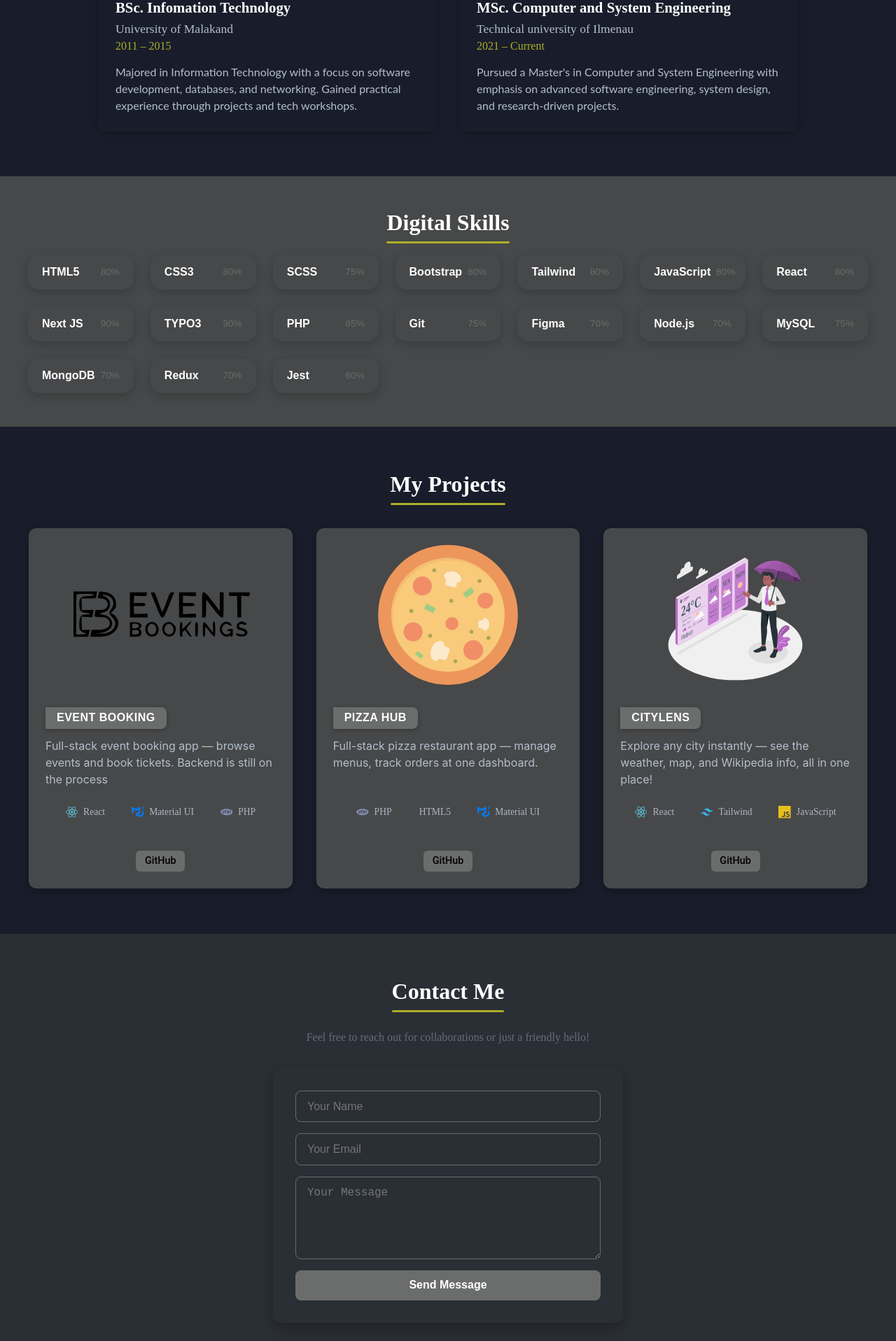
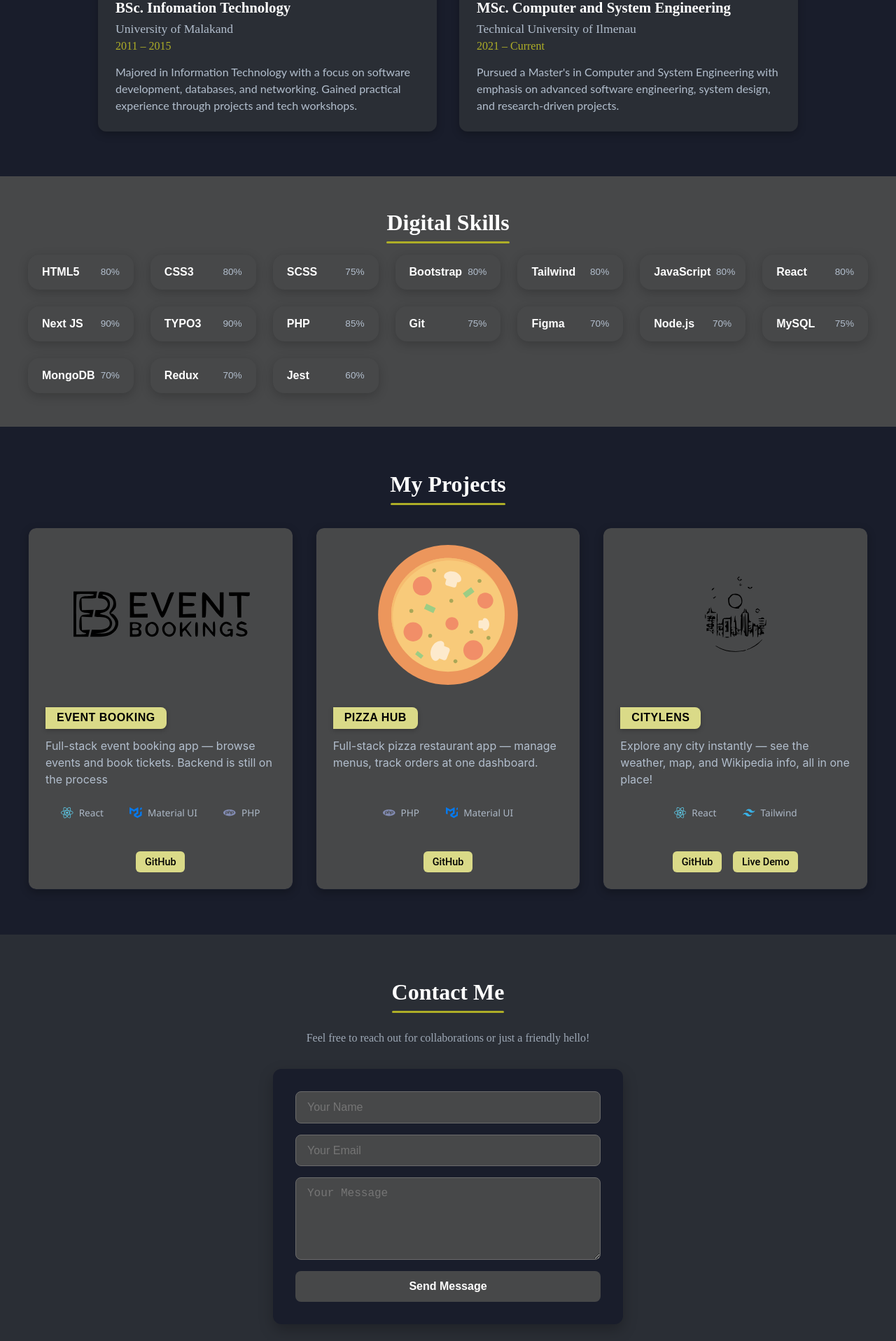
Before and after one commit to Nk6513/resume-app, a Next.js app: page / in a window 1280 px wide. Shown: the part 880-2797 px from the top of the page at 70% size. Built offline with nearby package versions, Linux system fonts and the light colour scheme.

Commit message:
Add extra styling to project cards and added a toggle button in the footer for smaller screens to enhance usability

```diff
--- a/app/page.js
+++ b/app/page.js
@@ -28,7 +28,7 @@ export default function Page() {
           <Projects />
           <Contact />
         </main>
-        <Footer />
+        <Footer toggleDiv = {<ToggleButton toggleClass={toggleClass} setToggleClass={setToggleClass} />}/>
       </div>
     </>
   );
--- a/components/About.js
+++ b/components/About.js
@@ -26,7 +26,7 @@ export default function About() {
             </span>
             , a full-stack web developer passionate about building modern and
             user-friendly web applications. I enjoy working with Next.js, React,
-            PHP and SCSS to craft beautiful, responsive designs.
+            PHP, Tailwind and SCSS to craft beautiful, responsive designs.
           </p>
           <div className="btn-con">
             <a href="/Resume.pdf" download="Resume.pdf" className="main-btn">
--- a/components/Contact.js
+++ b/components/Contact.js
@@ -26,7 +26,7 @@ export default function Contact() {
       });
 
       if (res.ok) {
-        alert("Your message has been sent!");
+        // alert("Your message has been sent!");
         setFormData({ name: "", email: "", message: "" });
       } else {
         alert("Failed to send message. Please try again.");
@@ -40,6 +40,10 @@ export default function Contact() {
     <section id="contact" className="contact-section">
       <h2>Contact Me</h2>
       <p>Feel free to reach out for collaborations or just a friendly hello!</p>
+
+      {/* <div className="form-success-message">
+        {res.ok && <p>Your message has been sent successfully.</p>}
+      </div> */}
 
       <form className="contact-form" onSubmit={handleSubmit}>
         <input
--- a/components/Education.js
+++ b/components/Education.js
@@ -14,7 +14,7 @@ export default function Education() {
     {
       id: 2,
       degree: "MSc. Computer and System Engineering",
-      institution: "Technical university of Ilmenau",
+      institution: "Technical University of Ilmenau",
       duration: "2021 – Current",
       description:"Pursued a Master's in Computer and System Engineering with emphasis on advanced software engineering, system design, and research-driven projects.",
       logo: "/tu.png",
--- a/components/Footer.js
+++ b/components/Footer.js
@@ -1,7 +1,11 @@
-export default function Footer() {
+
+export default function Footer({toggleDiv}) {
   return (
     <footer className="footer">
       <div className="footer-content">
+         <div className="footer-toggle">
+          {toggleDiv}
+        </div>
         <p>© {new Date().getFullYear()} Nasir Khan. All rights reserved.</p>
         <div className="footer-links">
           <a href="#about">About</a>
@@ -10,6 +14,9 @@ export default function Footer() {
           <a href="#projects">Projects</a>
           <a href="#contact">Contact</a>
         </div>
+
+
+
       </div>
     </footer>
   );
--- a/components/Projects.js
+++ b/components/Projects.js
@@ -18,7 +18,7 @@ export default function Projects() {
       id: 2,
       title: "Pizza Hub",
       description: "Full-stack pizza restaurant app — manage menus, track orders at one dashboard.",
-      tech: ["PHP", "HTML5", "Material UI"],
+      tech: ["PHP","Material UI"],
       github: "https://github.com/Nk6513/Pizza-Hub",
       live: "",
       img: "/Pizzza.svg",
@@ -27,10 +27,10 @@ export default function Projects() {
       id: 3,
       title: "CityLens",
       description: "Explore any city instantly — see the weather, map, and Wikipedia info, all in one place!",
-      tech: ["React", "Tailwind", "JavaScript"],
+      tech: ["React", "Tailwind"],
       github: "https://github.com/Nk6513/Weather-app",
-      live: "",
-      img: "/Weather-amico.svg",
+      live: "https://city-lens-7hz7.vercel.app/",
+      img: "/cityLens.svg",
     },
   ];
 
--- a/styles/globals.scss
+++ b/styles/globals.scss
@@ -26,7 +26,7 @@ main {
 :root {
   --color-primary: #191d2b;
   --color-secondary: #aeae27;
-  --color-secondary1: #bcd86e;
+  --color-secondary1: #dada88;
   --color-secondary2: #474849;
   --color-secondary3: #6a6d6b;
   --color-white: #ffffff;
@@ -81,7 +81,7 @@ main {
   }
 
   &:hover {
-    background-color: darken(#ccc, 10%);
+    background-color: var(--color-secondary2);
   }
 
   span {
@@ -141,6 +141,9 @@ main {
 
   &:hover {
     transition: all 0.4s ease-out;
+    .btn-text {
+      color: var(--color-secondary3) !important;
+    }
 
     &::before {
       width: 100%;
@@ -337,8 +340,8 @@ button {
     transition: transform 0.3s, box-shadow 0.3s, border 0.3s;
 
     &:hover {
-      transform: translateY(-5px);
-      // border: 1px solid var(--color-secondary);
+     // transform: translateY(-5px);
+      border: 1px solid var(--color-secondary);
       box-shadow: 0 6px 20px rgba(0, 0, 0, 0.4);
     }
 
@@ -354,6 +357,9 @@ button {
       border-radius: 10px;
       padding: 1.5rem;
       overflow: hidden;
+        &:hover {
+        background: var(--color-secondary3);
+      }
     }
 
     .project-image {
@@ -375,8 +381,8 @@ button {
         display: inline-block;
         align-self: flex-start;
         margin: 1rem 0 0.75rem 0; /* space above and below */
-        background: var(--color-secondary3);
-        color: var(--color-white);
+        background: var(--color-secondary1);
+        color: var(--color-black);
         font-size: 1rem;
         font-weight: 600;
         padding: 0.4rem 1rem;
@@ -423,9 +429,6 @@ button {
       transition: all 0.25s ease-in-out;
 }
 
-    .tech-item:hover {
-      transform: translateY(-2px);
-}
 
     .tech-icon {
       font-size: 1.1rem;
@@ -444,7 +447,8 @@ button {
     .tech-name {
       margin-left: 0.1rem;
       opacity: 0.95;
-      color: var(--color-grey2)
+      color: var(--color-grey2);
+      font-family: 'Segoe UI', Tahoma, Geneva, Verdana, sans-serif;
     }
 
     .project-links {
@@ -455,7 +459,7 @@ button {
 
       a {
         padding: 0.4rem 0.8rem;
-        background-color: var(--color-secondary3);
+        background-color: var(--color-secondary1);
         color: var(--color-black);
         border-radius: 6px;
         text-decoration: none;
@@ -467,6 +471,7 @@ button {
         &:hover {
           background-color: var(--color-secondary);
           transform: scale(1.05);
+          color: white;
         }
       }
     }
@@ -531,7 +536,7 @@ button {
   p {
     font-size: 1rem;
     margin: 0.5rem auto 2rem;
-    color: var(--color-grey3);
+    color: var(--color-grey2);
     max-width: 600px;
     line-height: 1.5;
     opacity: 0.85;
@@ -544,7 +549,7 @@ button {
     max-width: 500px;
     margin: 0 auto 2rem;
     padding: 2rem;
-    background-color: var(--color-grey5);
+    background-color: var(--color-primary);
     border-radius: 12px;
     box-shadow: 0 8px 20px rgba(0, 0, 0, 0.25);
 
@@ -555,13 +560,13 @@ button {
       border-radius: 8px;
       font-size: 1rem;
       width: 100%;
-      background-color: var(--color-grey5);
+      background-color: var(--color-secondary2);
       color: var(--color-white);
     }
 
     button {
       padding: 0.8rem 1rem;
-      background-color: var(--color-secondary3);
+      background-color: var(--color-secondary2);
       font-size: 1rem;
       border: none;
       border-radius: 8px;
@@ -573,6 +578,7 @@ button {
 
       &:hover {
         background-color: var(--color-secondary);
+        color: var(--color-secondary2);
       }
     }
   }
@@ -589,7 +595,7 @@ button {
       justify-content: center;
       width: 50px;
       height: 50px;
-      background-color: var(--color-secondary3);
+      background-color: var(--color-secondary1);
       color: white;
       border-radius: 50%;
       text-decoration: none;
@@ -615,7 +621,6 @@ button {
 /*=====================================================================*/
 .footer {
   background-color: var(--color-primary);
-  color: #ffffff;
   padding: 2rem 1rem;
   text-align: center;
 
@@ -628,8 +633,15 @@ button {
 
     p {
       margin: 0;
-      font-size: 0.9rem;
-      color: var(--color-grey3);
+      color: var(--color-grey2);
+      font-family: 'Helvetica Neue', Arial, sans-serif;
+      font-size: 0.8rem; /* Use a smaller size for the footer */
+      letter-spacing: 0.02em;
+    }
+
+    .footer-toggle {
+      display: flex;
+      justify-content: center;
     }
 
     .footer-links {
@@ -701,7 +713,7 @@ button {
     margin: 0 auto;
 
     .skill-badge {
-      background: linear-gradient(145deg, var(--color-primary), var(--color-primary-light));
+      background: linear-gradient(145deg, var(--color-grey5), var(--color-primary-light));
       color: var(--color-white);
       padding: 1rem 1.25rem;
       border-radius: 16px;
@@ -717,18 +729,19 @@ button {
       &:hover {
         transform: translateY(-5px) scale(1.05);
         box-shadow: 0 8px 25px rgba(0,0,0,0.25);
-        background: linear-gradient(145deg, var(--color-secondary), var(--color-secondary-light));
+        // background: linear-gradient(145deg, var(--color-secondary), var(--color-secondary-light));
         color: var(--color-secondary);
       }
 
       .skill-name {
         text-align: left;
+        color: var(--color-black)
       }
 
       .skill-percent {
         font-size: 0.85rem;
         font-weight: 500;
-        color: var(--color-secondary3);
+        color: var(--color-grey2);
         min-width: 35px;
         text-align: right;
       }
@@ -791,7 +804,7 @@ button {
 .education-card {
   border-radius: 12px;
   padding: 1.5rem;
-  background: var(--color-primary);
+  background: var(--color-grey5);
   border: 1px solid transparent;
   box-shadow: 0 4px 12px rgba(0, 0, 0, 0.25);
   transition: transform 0.3s, box-shadow 0.3s, border 0.3s;
```
Also changed, not shown: public/cityLens.svg (added).
